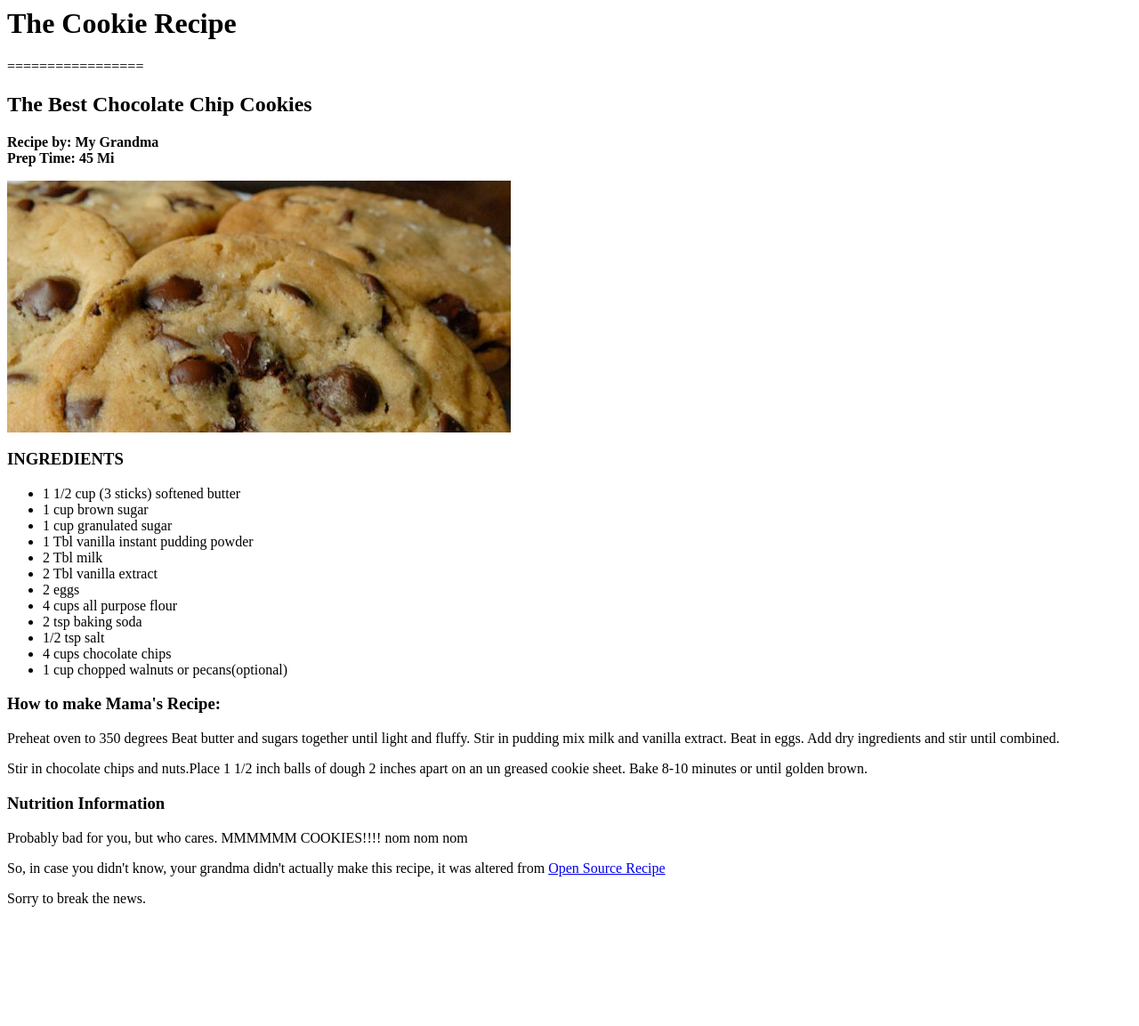
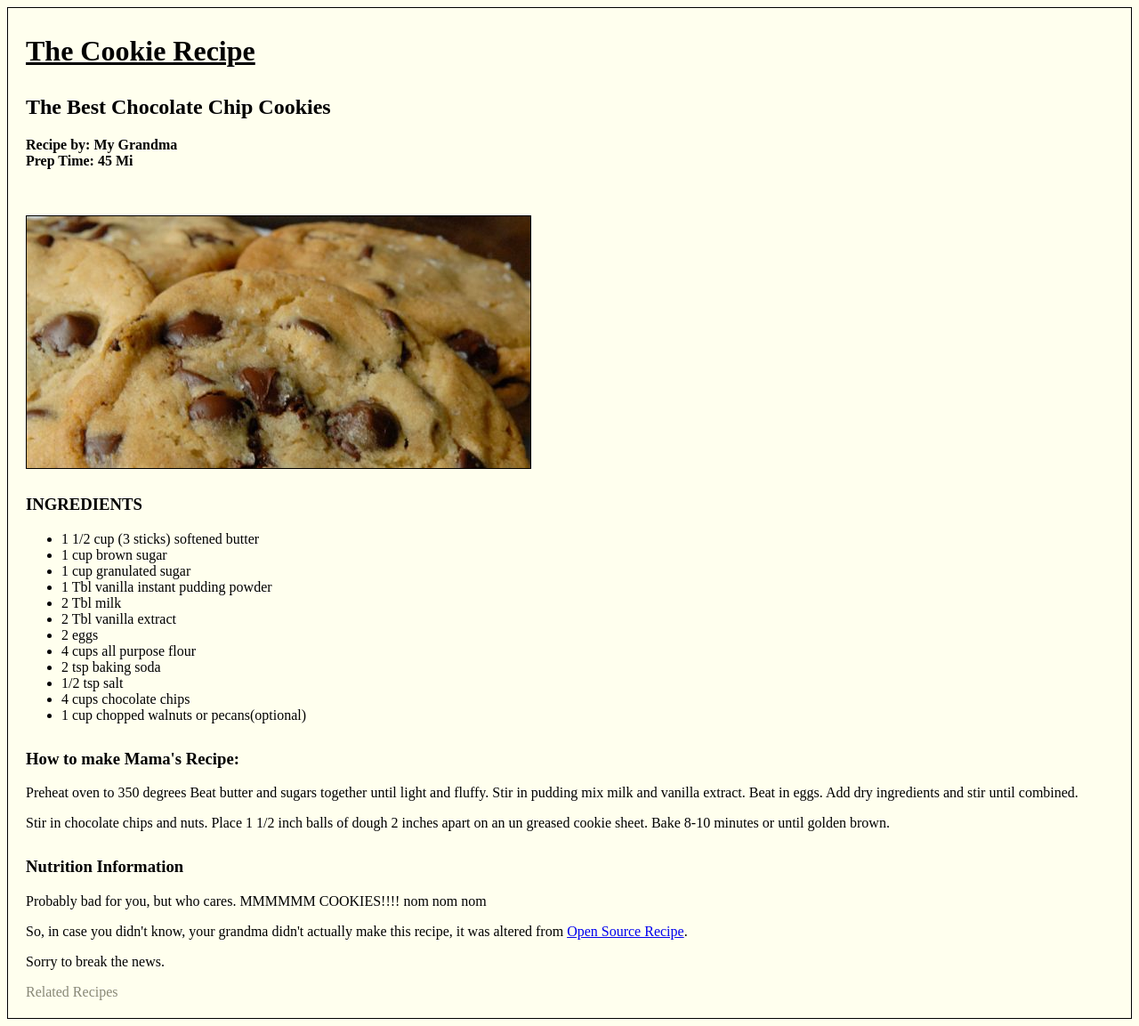
Before and after one commit to lnspham/cookie_recipe, a plain HTML site: page index.html in a window 1280 px wide. Shown: the whole page at 89% size. Before the commit the page ends 1035 px from the top, so only its background shows below. Drawn offline with Linux system fonts and the light colour scheme.

Commit message:
Defining the CSS

```diff
--- a/index.html
+++ b/index.html
@@ -11,15 +11,37 @@ Your Grandpa happens to be a great Graphic Designer and gave you the following s
 <head>
 	<meta charset="UTF-8">
 	<title>The Cookie Recipe</title>
+	<style>
+		body {
+		background-color: #FFE;
+		border: 1px solid #000;
+		padding: 20px;
+		}
+		h1, h2, h3 {
+			padding: 10px 0 0 0;
+		}
+		h1 {
+			text-decoration: underline;
+		}
+		img {
+			border: 1px solid black;
+		}
+		p span {
+			color: #887;
+		}
+		}
+		a:link  {
+			color: #900;
+		}
+	</style>
 </head>
 <body>
 <h1>The Cookie Recipe</h1>
-<p>=================</p>
 
 <h2>The Best Chocolate Chip Cookies</h2>
 <p><strong>Recipe by: My Grandma<br>
 Prep Time: 45 Mi</strong></p>
-
+<br><br>
 <img src="cookies.jpg">
 
 <h3>INGREDIENTS</h3>
@@ -41,7 +63,7 @@ Prep Time: 45 Mi</strong></p>
 <h3>How to make Mama's Recipe:</h3>
 <p>Preheat oven to 350 degrees Beat butter and sugars together until light and fluffy. Stir in pudding mix milk and vanilla extract. Beat in eggs. Add dry ingredients and stir until combined.</p>
 
-<p>Stir in chocolate chips and nuts.Place 1 1/2 inch balls of dough 2 inches apart on an un greased cookie sheet. Bake 8-10 minutes or until golden brown.</p>
+<p>Stir in chocolate chips and nuts. Place 1 1/2 inch balls of dough 2 inches apart on an un greased cookie sheet. Bake 8-10 minutes or until golden brown.</p>
 
 
 
@@ -50,7 +72,12 @@ Prep Time: 45 Mi</strong></p>
 <p>Probably bad for you, but who cares. MMMMMM COOKIES!!!! nom nom nom</p>
 
 
-<p>So, in case you didn't know, your grandma didn't actually make this recipe, it was altered from <a href="http://www.opensourcefood.com/people/Amanori/recipes/mamas-recipe-the-best-chocolate-chip-cookies">Open Source Recipe</a></p>
+<p>So, in case you didn't know, your grandma didn't actually make this recipe, it was altered from <a href="http://www.opensourcefood.com/people/Amanori/recipes/mamas-recipe-the-best-chocolate-chip-cookies">Open Source Recipe</a>.</p>
+
 <p>Sorry to break the news.</p>
 </body>
-</html> <!--You must include the link in your final webpage -->
+
+<p><span>Related Recipes</span></p>
+</html>
+
+<!--You must include the link in your final webpage -->
```
